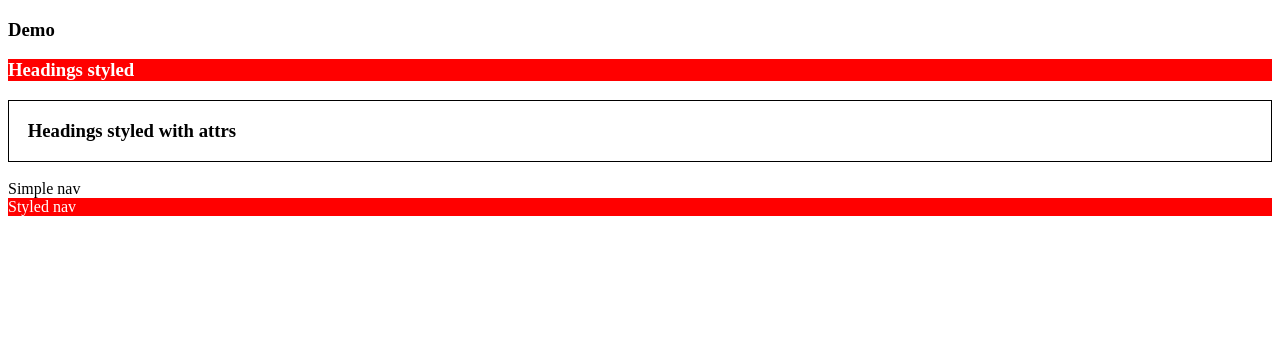
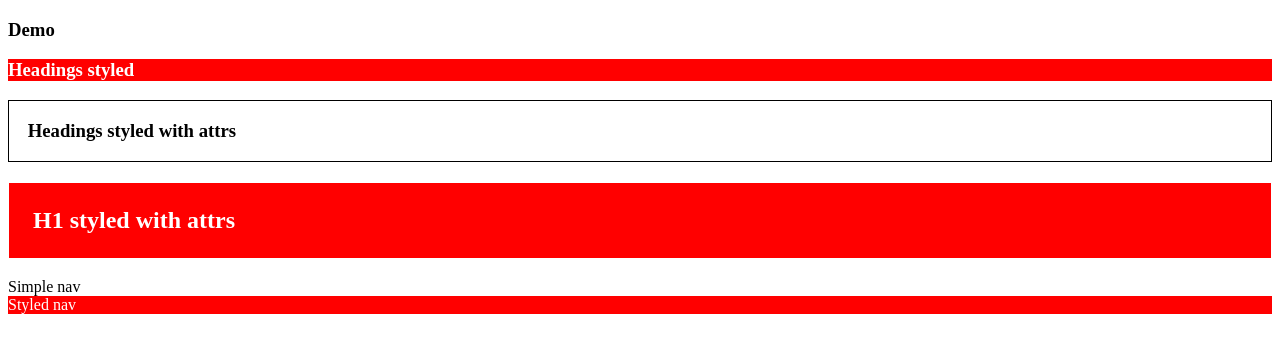
Before and after one commit to osequi/react-semantic-elements, a Next.js app: page / in a window 1280 px wide. Shown: the top 352 px of the page. Built offline with nearby package versions, Linux system fonts and the light colour scheme.

Commit message:
Styling attributes

```diff
--- a/src/components/Demo/Demo.js
+++ b/src/components/Demo/Demo.js
@@ -34,7 +34,18 @@ const HeadingsStyled = styled(Headings)((props) => ({
   color: "white",
 }));
 
+// NOTE: This isn't working
 const HeadingsStyledAttrs = styled(Headings).attrs((props) => ({
+  style: {
+    background: "red",
+    color: "white",
+  },
+}))`
+  padding: 1em;
+  border: 1px solid;
+`;
+
+const H1StyledAttrs = styled("h1").attrs((props) => ({
   style: {
     background: "red",
     color: "white",
@@ -60,6 +71,7 @@ const Demo = (props) => {
       <Headings {...headings}>Demo</Headings>
       <HeadingsStyled>Headings styled</HeadingsStyled>
       <HeadingsStyledAttrs>Headings styled with attrs</HeadingsStyledAttrs>
+      <H1StyledAttrs>H1 styled with attrs</H1StyledAttrs>
       <Nav {...nav}>Simple nav</Nav>
       <NavStyled {...nav}>Styled nav</NavStyled>
     </Container>
```
